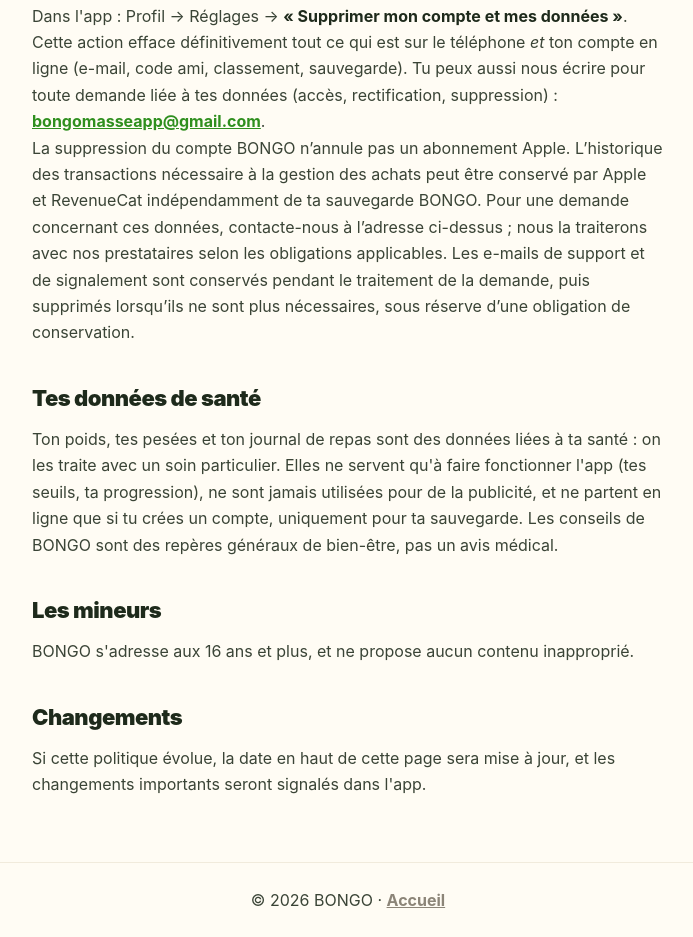
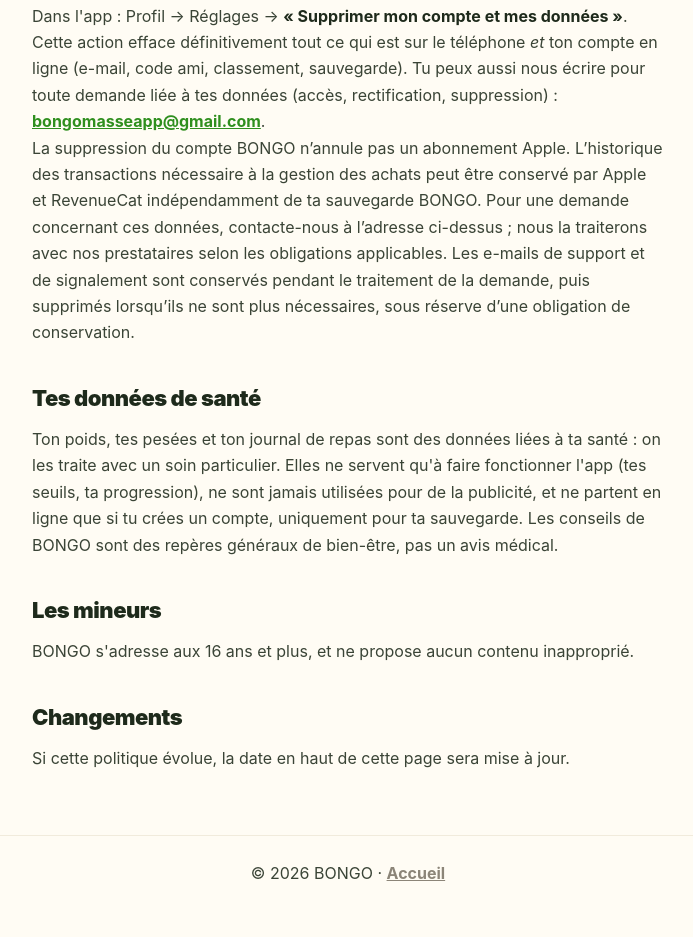
Before and after one commit to Mathyshosin/bongo-site, a plain HTML site: page confidentialite.html in a window 1280 px wide. Shown: the part 5198-6135 px from the top of the page, without its empty margins (292-985 px from the left). After the commit the page ends 6109 px from the top, so only its background shows below. Drawn offline with Linux system fonts and the light colour scheme.

Commit message:
Confidentialité : informations mises à jour sur cette page
Co-Authored-By: Claude Opus 5.5 <noreply@anthropic.com>

```diff
--- a/confidentialite.html
+++ b/confidentialite.html
@@ -104,7 +104,7 @@
     <p>BONGO s'adresse aux 16 ans et plus, et ne propose aucun contenu inapproprié.</p>
 
     <h2>Changements</h2>
-    <p>Si cette politique évolue, la date en haut de cette page sera mise à jour, et les changements importants seront signalés dans l'app.</p>
+    <p>Si cette politique évolue, la date en haut de cette page sera mise à jour.</p>
   </main>
   <div class="pied">
     <p>© 2026 BONGO · <a href="index.html">Accueil</a></p>
```
